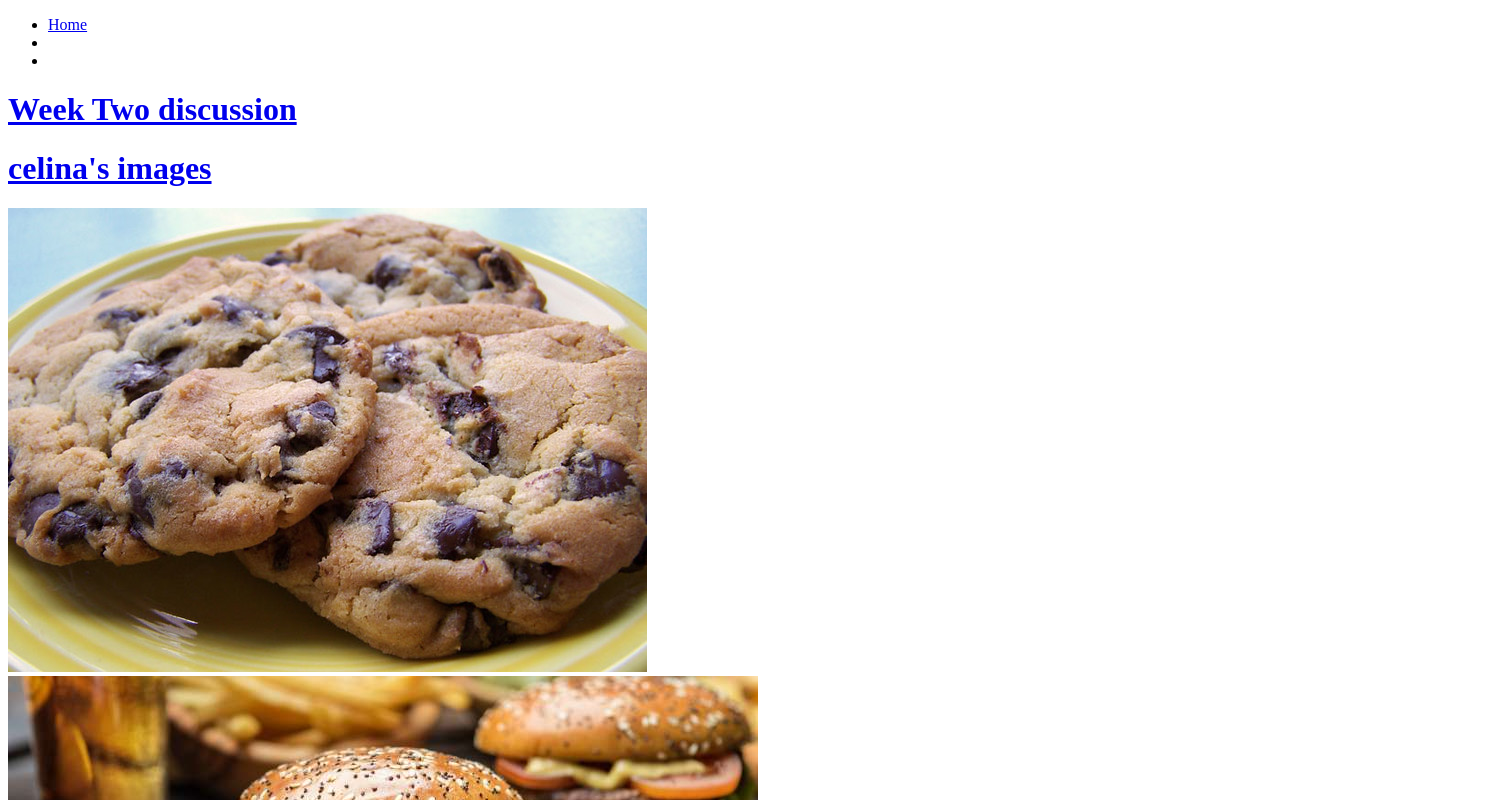
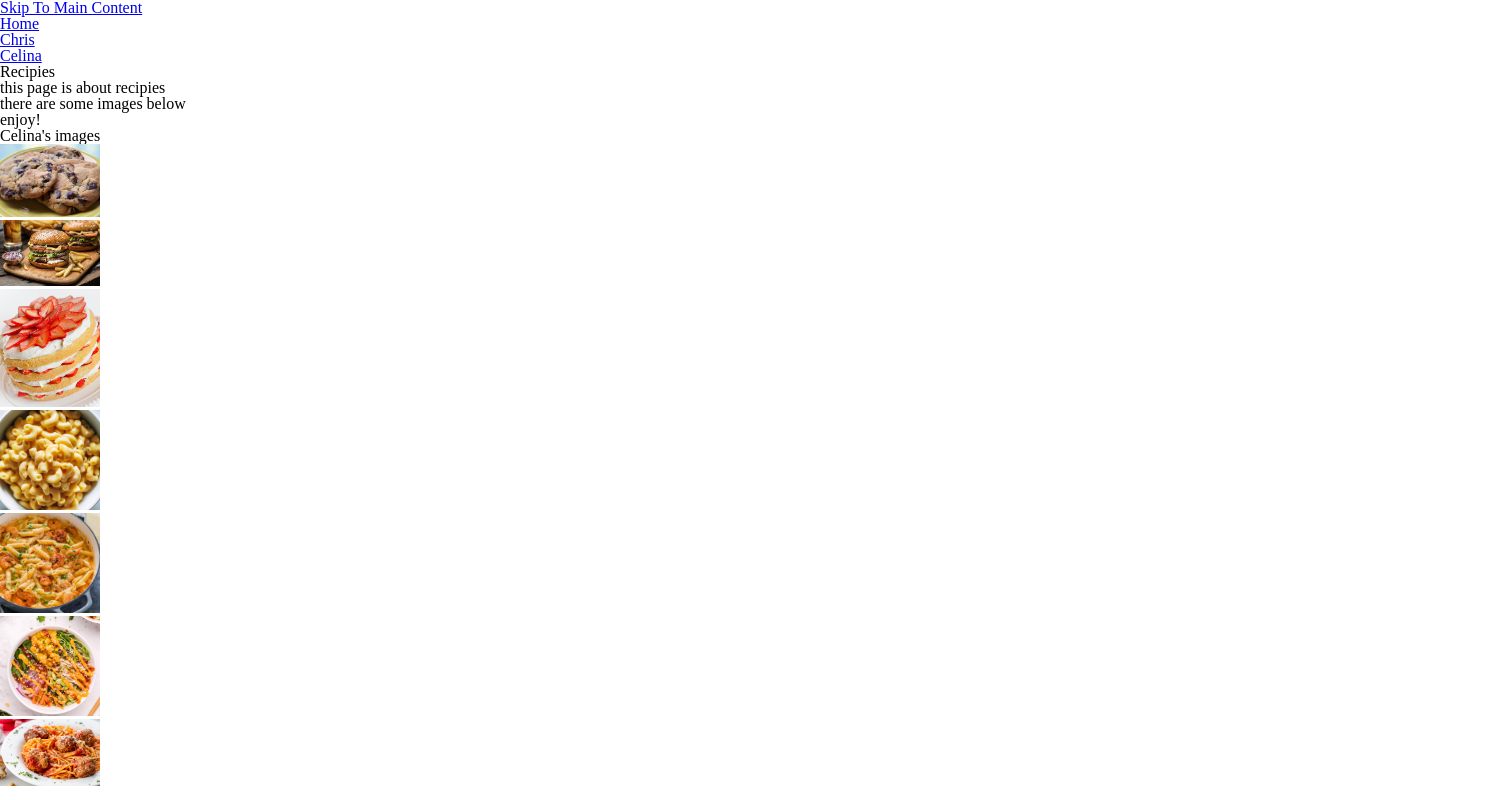
Before and after one commit to csarona/339week3, a plain HTML site: page celina.html in a window 1280 px wide. Shown: the top 800 px of the page, 1488 px wide, since content can reach past the window. Drawn offline with Linux system fonts and the light colour scheme.

Commit message:
Add files via upload

```diff
--- a/celina.html
+++ b/celina.html
@@ -4,33 +4,37 @@
     <meta charset="UTF-8">
     <meta http-equiv="X-UA-Compatible" content="IE=edge">
     <meta name="viewport" content="width=device-width, initial-scale=1.0">
-    <!-- <link rel="stylesheet" href="css/html5reset.css"> -->
-    <!-- <link rel="stylesheet" href="css/student1.css"> -->
-    <!-- <link rel="stylesheet" href="css/student2.css"> -->
+     <link rel="stylesheet" href="css/html5reset.css">
+    <!--<link rel="stylesheet" href="css/student1.css"> -->
+    <link rel="stylesheet" href="css/student2.css">
     <!-- <link rel="stylesheet" href="css/student3.css"> -->
-    <title>Week 2 Discussion</title>
+    <title>Recipies</title>
 </head>
 <body>
+     <a href="#main">Skip To Main Content</a>
     <header>
         <nav>
             <ul>
                 <li><a href = "index.html">Home</a></li>
-                <li><a href = "Chris.html" Chris ></li>
-                <li><a href = "celina.html" Celina></li>
+                <li><a href = "Chris.html">Chris</a> </li>
+                <li><a href = "celina.html" >Celina</a></li>
             </ul>
         </nav>
-    <h1>Week Two discussion</h1>
+    <h1>Recipies</h1>
     </header>
 
     <main>
-        <h1>celina's images</h1>
-        <img src="/images/cookie.jpeg" alt="Chocolate Chip Cookie">
-        <img src="/images/burger.jpeg" alt="picture of a burger">
-        <img src="/images/cake.jpeg" alt="strawberries and cream cake">
-        <img src="/images/macncheese.jpeg" alt="macaroni and cheese dish">
-        <img src="/images/shrimp_pasta.jpeg" alt="cajun shrimp pasta">
-        <img src="/images/poke_bowl.jpeg" alt="Poke Bowl">
-        <img src="/images/spaghetti" alt="spaghetti and meatballs">
+        <p> this page is about recipies</p>
+        <p> there are some images below</p>
+        <p> enjoy!</p>
+        <h1>Celina's images</h1>
+        <img src="images/cookie.jpeg" width="100" alt="Chocolate Chip Cookie"> <br>
+        <img src="images/burger.jpeg" width="100"alt="picture of a burger"><br>
+        <img src="images/cake.jpeg" width="100"alt="strawberries and cream cake"><br>
+        <img src="images/macncheese.jpeg" width="100"alt="macaroni and cheese dish"><br>
+        <img src="images/shrimp_pasta.jpeg" width="100"alt="cajun shrimp pasta"><br>
+        <img src="images/poke_bowl.jpeg" width="100"alt="Poke Bowl"><br>
+        <img src="images/spaghetti.jpeg" width="100"alt="spaghetti and meatballs"><br>
     </main>
 </body>
 </html>
```
